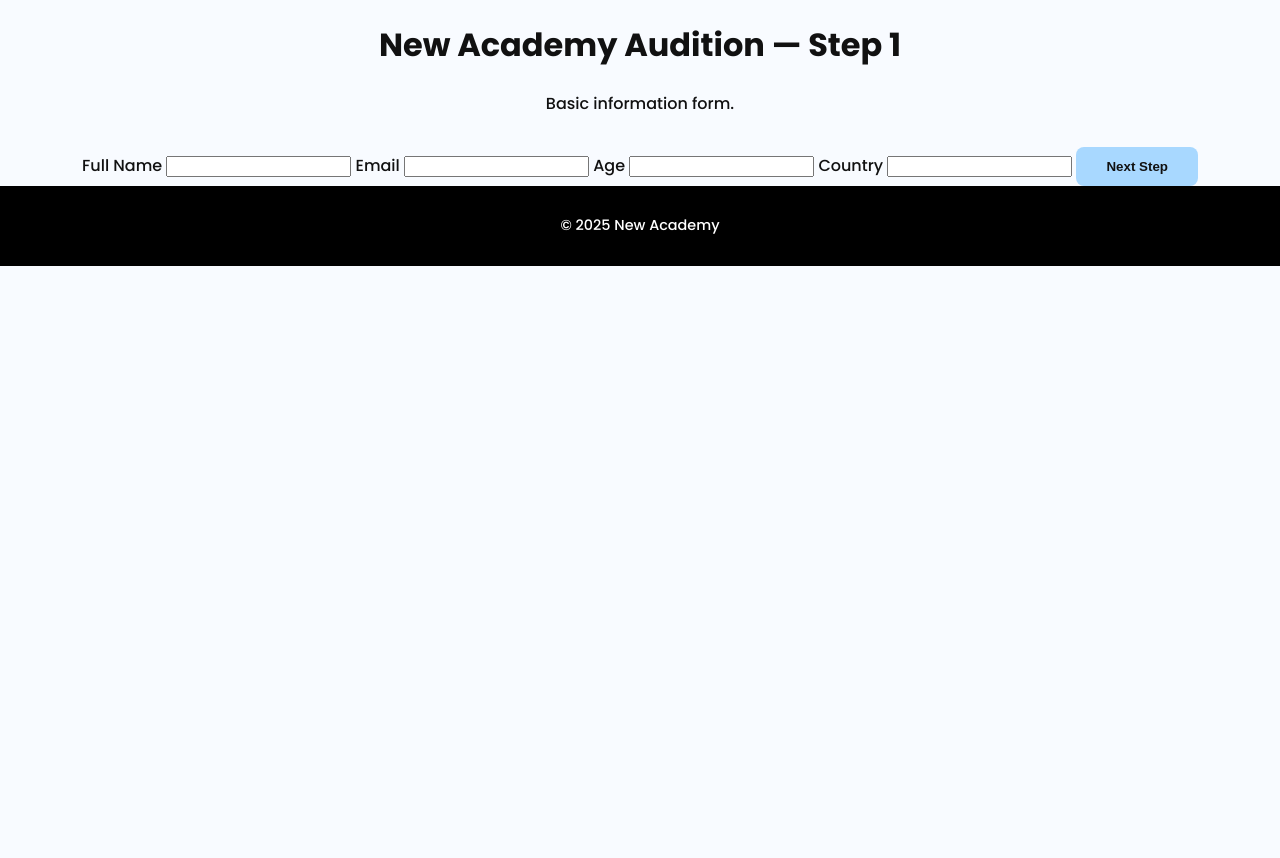
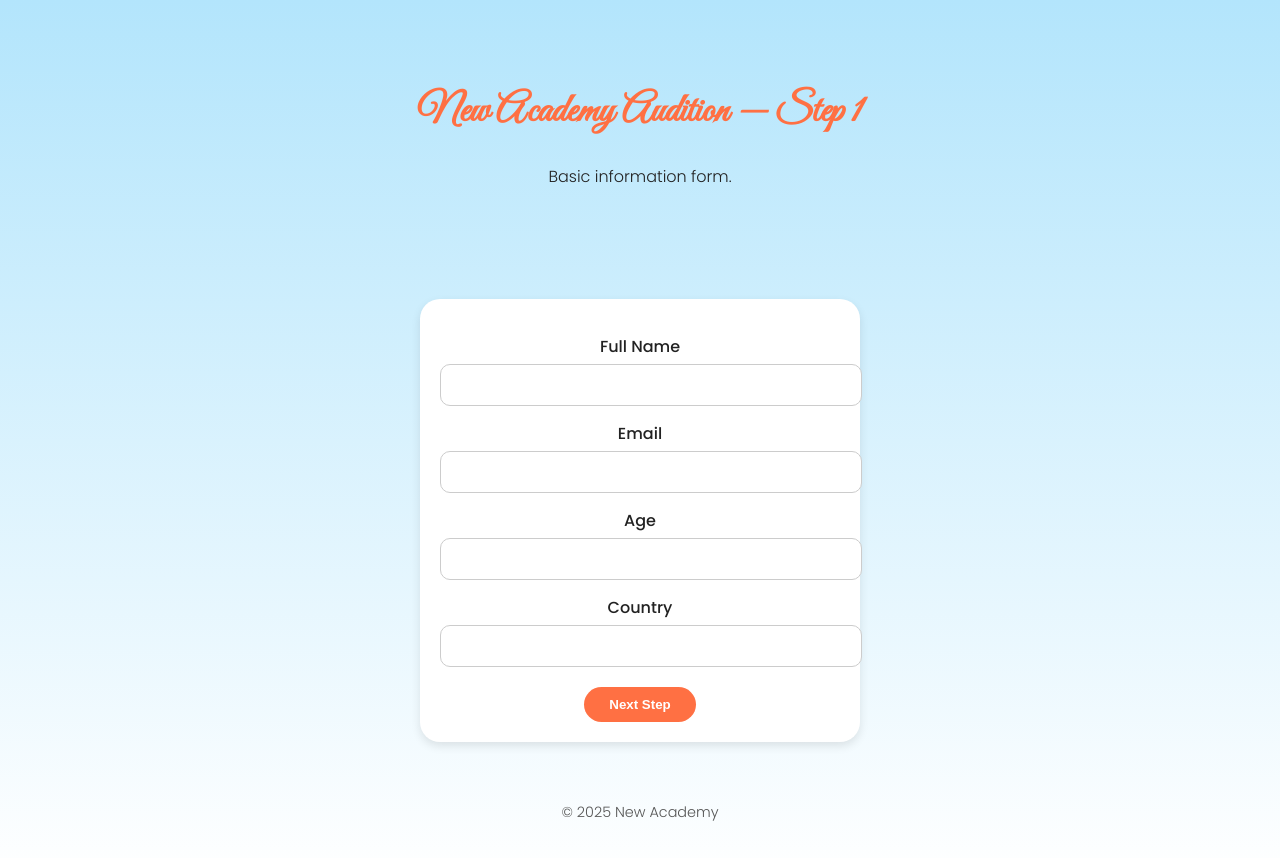
Before and after one commit to lagg00/new-achadamy-auditions, a plain HTML site: page audition1.html in a window 1280 px wide. Before the commit the page ends 800 px from the top, so only its background shows below. Drawn offline with Linux system fonts and the light colour scheme.

Commit message:
Update style.css

```diff
--- a/style.css
+++ b/style.css
@@ -1,101 +1,71 @@
 body {
+  font-family: 'Poppins', sans-serif;
+  background: linear-gradient(to bottom, #b3e5fc, #ffffff);
+  color: #222;
   margin: 0;
-  font-family: 'Poppins', sans-serif;
-  background-color: #f8fbff;
-  color: #111;
   text-align: center;
 }
 
-.header {
-  background: linear-gradient(135deg, #a8d8ff, #ffd8a8);
-  padding: 40px 20px;
+header {
+  padding: 60px 20px;
 }
 
-.header.small {
-  padding: 20px 10px;
+h1 {
+  font-family: 'Great Vibes', cursive;
+  font-size: 2.5em;
+  color: #ff7043;
 }
 
-.logo-circle {
-  background-color: #000;
-  color: white;
-  width: 100px;
-  height: 100px;
-  border-radius: 50%;
-  display: flex;
-  justify-content: center;
-  align-items: center;
-  margin: 0 auto 10px;
-  font-weight: bold;
+p {
+  max-width: 600px;
+  margin: 10px auto 30px;
+  font-weight: 300;
 }
 
-.title {
-  font-family: 'Great Vibes', cursive;
-  font-size: 3em;
-  margin: 0;
-  color: #111;
+form {
+  max-width: 400px;
+  margin: 20px auto;
+  padding: 20px;
+  background: white;
+  border-radius: 20px;
+  box-shadow: 0 4px 10px rgba(0,0,0,0.1);
 }
 
-.subtitle {
-  font-size: 1.2em;
-  margin-top: 5px;
-  color: #333;
+label {
+  display: block;
+  margin-top: 15px;
+  font-weight: 500;
 }
 
-.content {
-  padding: 30px 20px;
+input, textarea {
+  width: 100%;
+  padding: 10px;
+  margin-top: 5px;
+  border-radius: 10px;
+  border: 1px solid #ccc;
+  font-family: inherit;
 }
 
 .btn {
   display: inline-block;
-  background-color: #a8d8ff;
-  color: #111;
-  padding: 12px 30px;
-  border-radius: 8px;
+  margin-top: 20px;
+  padding: 10px 25px;
+  background: #ff7043;
+  color: white;
+  border: none;
+  border-radius: 20px;
   text-decoration: none;
   font-weight: 600;
-  transition: 0.3s;
-  margin-top: 15px;
+  cursor: pointer;
+  transition: background 0.3s;
 }
 
 .btn:hover {
-  background-color: #ffa45c;
-  color: white;
+  background: #f4511e;
 }
 
 footer {
-  background-color: #000;
-  color: white;
-  padding: 15px;
+  padding: 30px 10px;
   font-size: 0.9em;
+  color: #555;
 }
-
-.form {
-  display: flex;
-  flex-direction: column;
-  max-width: 400px;
-  margin: 0 auto;
-  gap: 10px;
-  text-align: left;
-}
-
-.form label {
-  font-weight: 500;
-}
-
-.form input[type="text"],
-.form input[type="email"],
-.form input[type="file"] {
-  padding: 10px;
-  border-radius: 6px;
-  border: 1px solid #ccc;
-}
-
-button.btn {
-  cursor: pointer;
-  border: none;
-}
-
-.terms {
-  font-size: 0.9em;
-  color: #333;
-}
```
